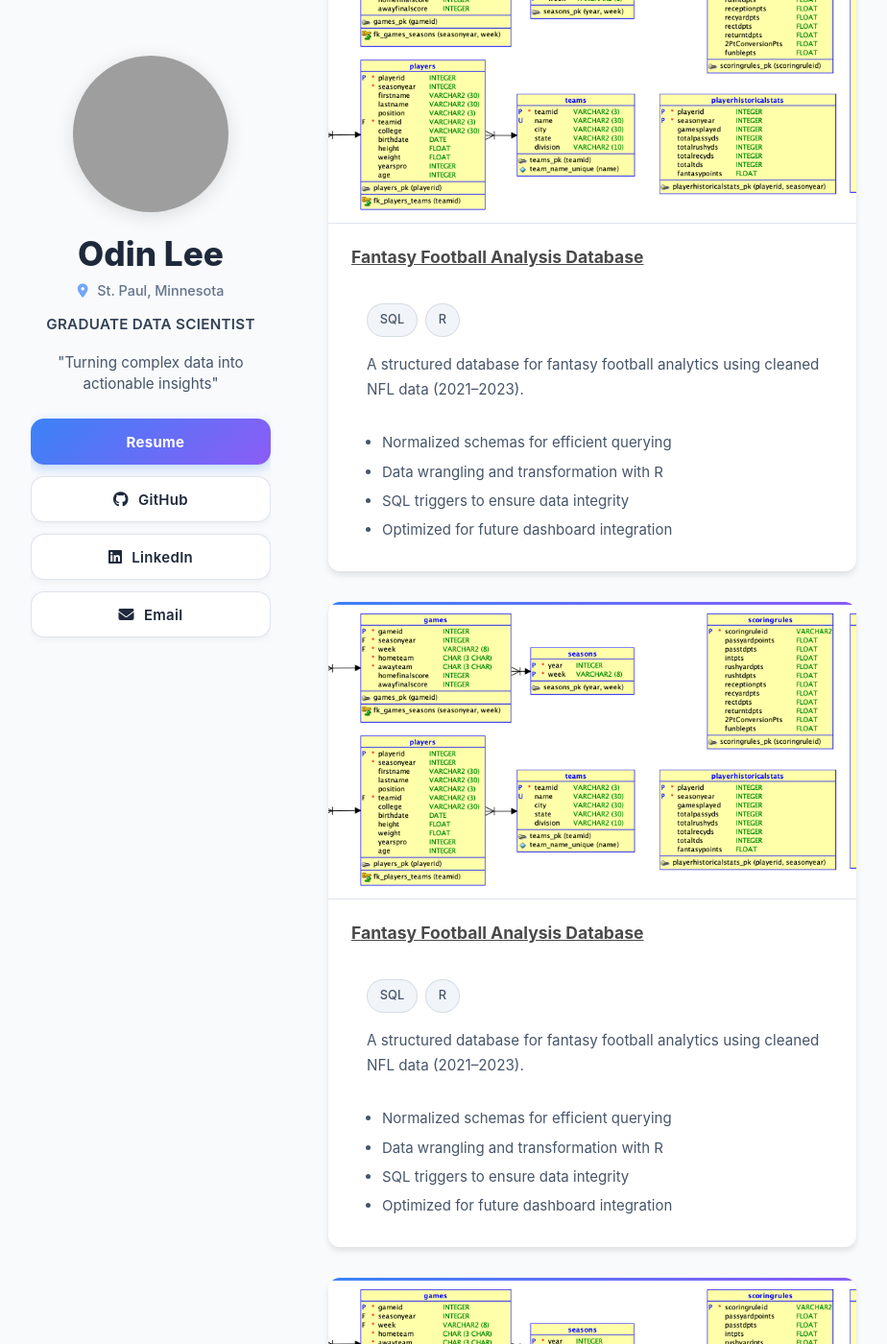
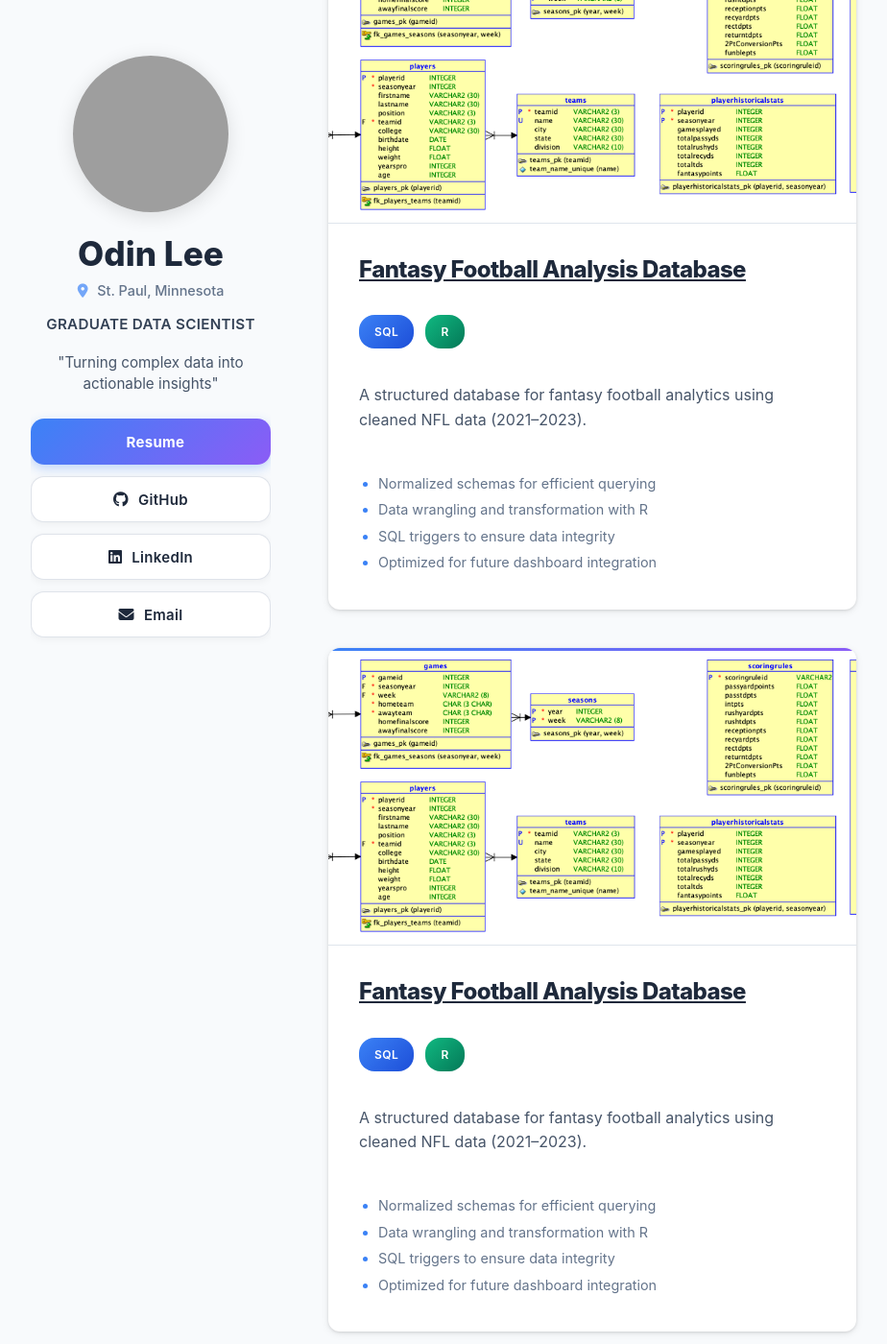
Before and after one commit to OdinLeePro/OdinLeePro.github.io, a Jekyll site: the page built from index.md, in a window 1280 px wide and 1400 px high, scrolled down 1143 px. Shown: the whole window at 96% size, without its empty margins (178-1102 px from the left). Built offline with Jekyll 4.4.1, drawn with Linux system fonts in a browser that asks for light colours; grey boxes are pictures that could not be loaded.

Commit message:
Add files via upload

```diff
--- a/assets/css/style.scss
+++ b/assets/css/style.scss
@@ -486,9 +486,7 @@ including layout wrappers, base button design, hover/focus states, and style var
   border: 1px solid rgba(148, 163, 184, 0.2);                                                               // subtle border for definition
 }
 
-/* ------------------- Education Logo Image -------------------- */
 /* Styles for the logo image inside the education logo container */
-
 .educationLogo img {
   display: block;                                                                                             // treat image as a block element
   width: 60px;                                                                                                // fixed width for logo
@@ -530,8 +528,8 @@ including layout wrappers, base button design, hover/focus states, and style var
 
 .projectGrid {
   display: grid;
-  grid-template-columns: repeat(auto-fit, minmax(320px, 1fr));
-  gap: 2rem;
+  grid-template-columns: repeat(auto-fit, minmax(380px, 1fr));                                        // wider min-width for better two-up layout
+  gap: 2.5rem;                                                                                        // increased spacing for better rhythm
   margin-top: 2rem;
 }
 
@@ -540,9 +538,25 @@ including layout wrappers, base button design, hover/focus states, and style var
   grid-template-rows: auto 1fr;
   background: $white;
   border-radius: $border-radius-large;
-  box-shadow: 0 4px 6px rgba(0, 0, 0, 0.1);
+  box-shadow: 0 2px 8px rgba(0, 0, 0, 0.08), 0 1px 3px rgba(0, 0, 0, 0.12);                      // enhanced layered shadow like education cards
   overflow: hidden;
   position: relative;
+  text-decoration: none;
+  color: inherit;
+  transition: all 0.3s ease;                                                                          // smoother, longer transition
+}
+
+.projectCard:hover {
+  transform: translateY(-4px);                                                                       // more pronounced lift
+  box-shadow: 0 12px 32px rgba(0, 0, 0, 0.15), 0 4px 16px rgba(0, 0, 0, 0.1);                   // dramatic hover shadow
+}
+
+.projectCard:hover .projectImg img {
+  transform: scale(1.05);                                                                           // subtle zoom on hover
+}
+
+.projectCard:hover .languageBadges li {
+  transform: translateY(-1px);                                                                      // subtle badge lift on card hover
 }
 
 .projectImg {
@@ -550,6 +564,7 @@ including layout wrappers, base button design, hover/focus states, and style var
   background: #f1f5f9;
   border-bottom: 1px solid rgba(148, 163, 184, 0.2);
   position: relative;
+  overflow: hidden;                                                                                   // for hover zoom effect
 }
 
 .projectImg::before {
@@ -560,46 +575,67 @@ including layout wrappers, base button design, hover/focus states, and style var
   right: 0;
   height: 3px;
   background: linear-gradient(135deg, $blue, $purple);
+  z-index: 2;
 }
 
 .projectImg img {
   display: block;
   width: 100%;
-  aspect-ratio: 16 / 9;
+  aspect-ratio: 16 / 9;                                                                            // consistent aspect ratio
   object-fit: cover;
+  transition: transform 0.3s ease;                                                                 // smooth zoom transition
 }
 
 .projectBody {
   display: grid;
-  gap: 1rem;
-  padding: 1.5rem;
+  gap: 1.25rem;                                                                                      // slightly increased spacing
+  padding: 2rem;                                                                                     // consistent padding like education cards
+}
+
+.projectTitle {
+  color: $title-color;
+  margin: 0 0 0.75rem 0;                                                                            // spacing below title
+  font-size: 1.5rem;                                                                                // larger, more prominent
+  font-weight: 800;                                                                                 // bolder weight
+  letter-spacing: -0.025em;                                                                         // tighter letter spacing
+  text-decoration: none;                                                                            // remove underline
 }
 
 .languageBadges {
   display: flex;
   flex-wrap: wrap;
-  gap: 0.5rem;
+  gap: 0.75rem;                                                                                      // increased spacing between badges
   list-style: none;
-  margin: 0;
-  padding: 0 0 0 1rem;
+  margin: 0 0 1rem 0;                                                                               // spacing below badges
+  padding: 0;                                                                                        // remove left padding
 }
 
 .languageBadges li {
-  font-size: 0.8rem;
-  font-weight: 500;
-  padding: 0.4rem 0.8rem;
-  border-radius: 20px;
-  background: #f1f5f9;
-  border: 1px solid $border-color;
-  color: $text-color;
+  font-size: 0.75rem;
+  font-weight: 600;
+  padding: 0.5rem 1rem;
+  border-radius: 16px;
+  color: white;
+  text-transform: uppercase;
+  letter-spacing: 0.5px;
+  transition: transform 0.2s ease;
 }
 
+// Colorful language badges
+.languageBadges li:nth-child(1) { background: linear-gradient(135deg, #3b82f6, #1d4ed8); }         // Blue
+.languageBadges li:nth-child(2) { background: linear-gradient(135deg, #10b981, #047857); }         // Green
+.languageBadges li:nth-child(3) { background: linear-gradient(135deg, #f59e0b, #d97706); }         // Orange
+.languageBadges li:nth-child(4) { background: linear-gradient(135deg, #8b5cf6, #7c3aed); }         // Purple
+.languageBadges li:nth-child(5) { background: linear-gradient(135deg, #ef4444, #dc2626); }         // Red
+.languageBadges li:nth-child(6) { background: linear-gradient(135deg, #06b6d4, #0891b2); }         // Cyan
+
 .projectSummary {
-  margin: 0;
+  margin: 0 0 1rem 0;                                                                              // spacing below summary
   color: $text-color;
-  line-height: 1.7;
-  font-size: 0.95rem;
-  padding-left: 1rem;
+  line-height: 1.6;                                                                                // tighter line height
+  font-size: 1rem;                                                                                 // slightly larger
+  font-weight: 400;                                                                                // regular weight
+  padding: 0;                                                                                      // remove left padding
 }
 
 .projectSummary strong {
@@ -608,14 +644,20 @@ including layout wrappers, base button design, hover/focus states, and style var
 }
 
 .projectBullets {
-  margin: 0.5rem 0 0;
-  padding-left: 2rem;
-  color: $text-color;
-  line-height: 1.6;
+  margin: 0;                                                                                       // remove top margin
+  padding-left: 1.25rem;                                                                          // reduced left padding
+  color: #64748b;                                                                                  // muted color for bullets
+  line-height: 1.5;                                                                               // comfortable reading
+  font-size: 0.9rem;                                                                              // smaller text for hierarchy
 }
 
 .projectBullets li {
-  margin: 0.4rem 0;
+  margin: 0.375rem 0;                                                                           // tighter spacing between bullets
+  position: relative;
+}
+
+.projectBullets li::marker {
+  color: $blue;                                                                               // colored bullet points
 }
 
 /* ================================ */
```
